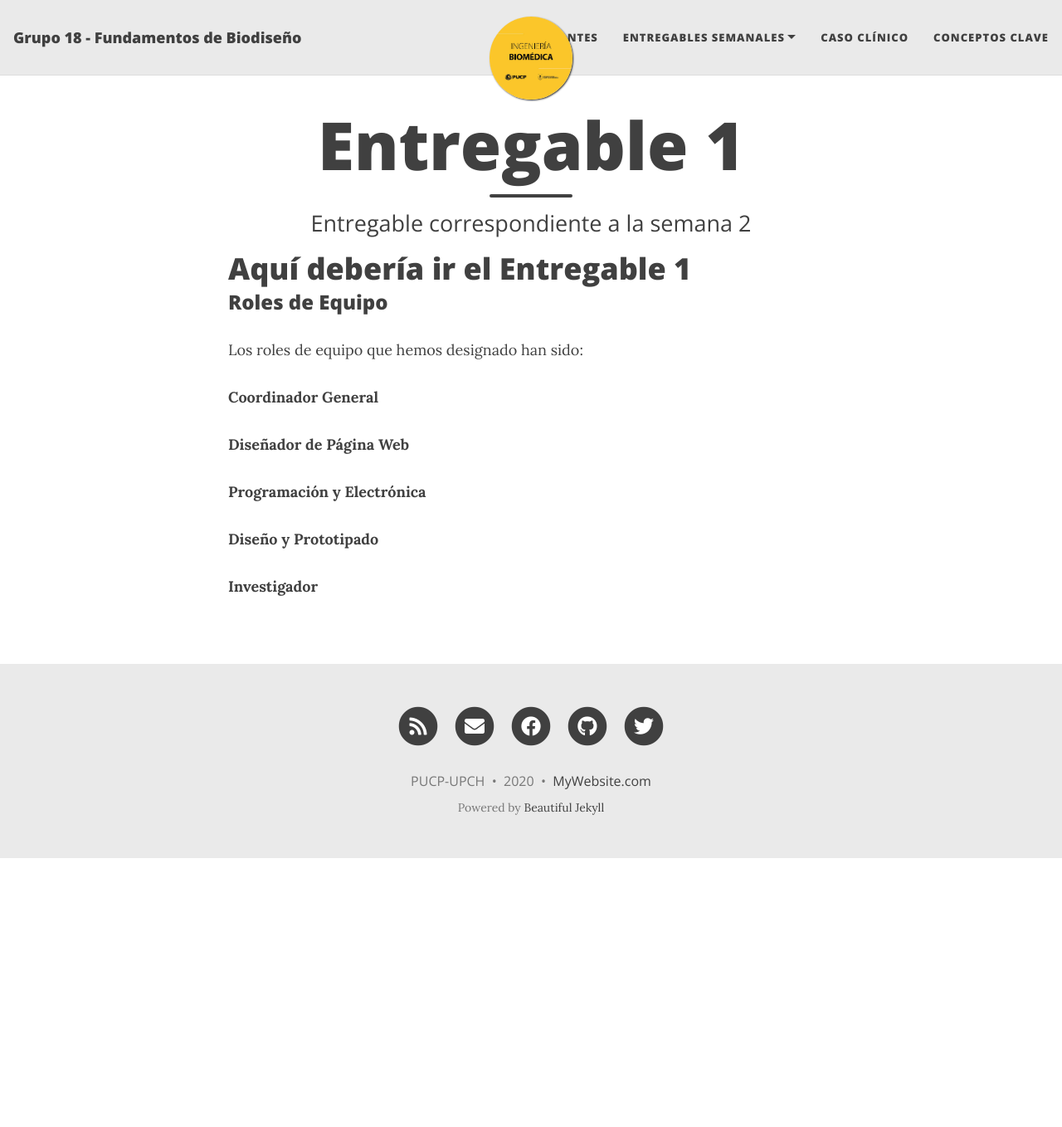
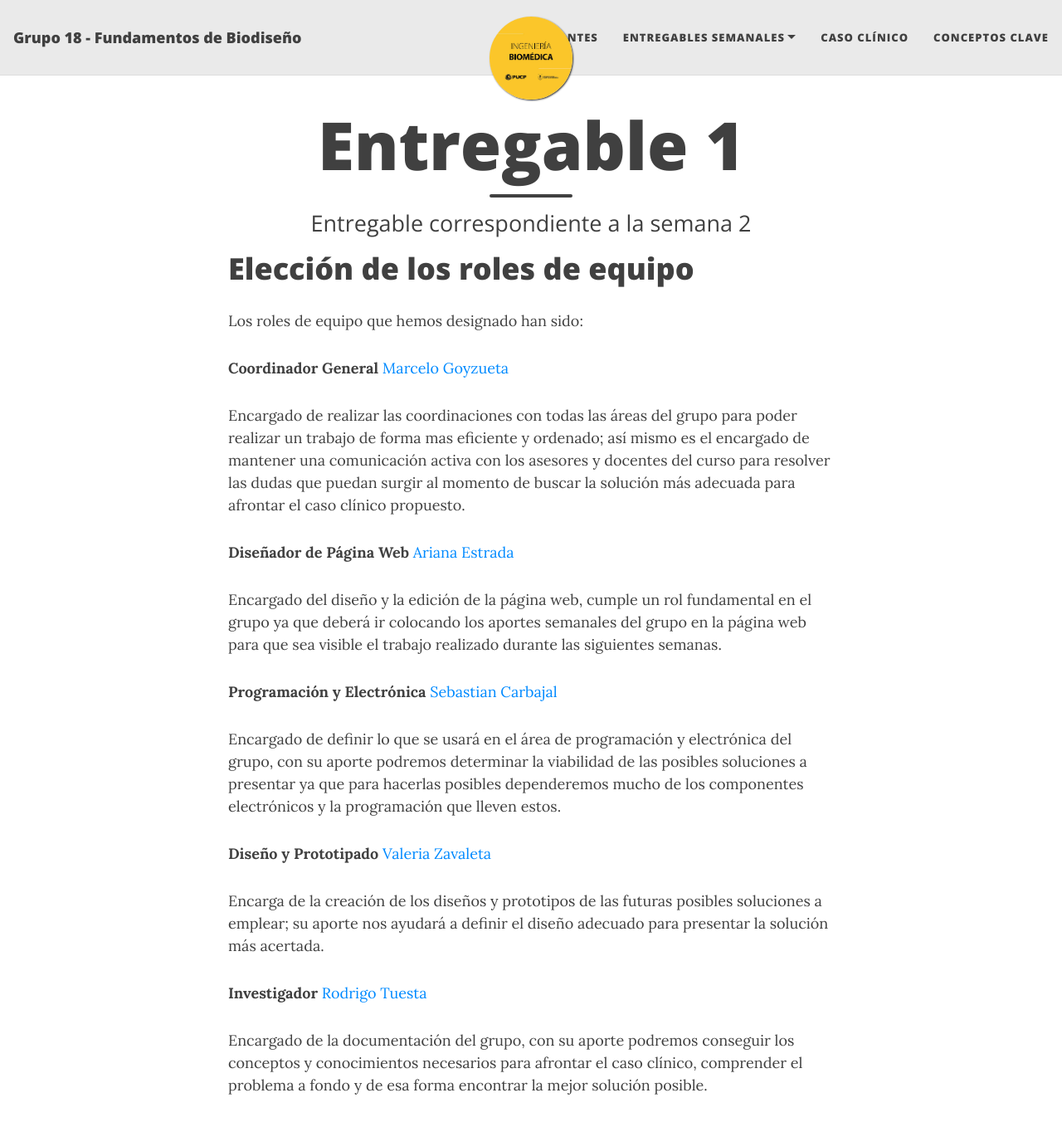
Before and after one commit to equipo18-fundbio/equipo18-fundbio1, a Jekyll site: the page built from Entregables/Entregable_1.md, in a window 1280 px wide and 1400 px high. Shown: the top 1358 px of the window at 83% size. Built offline with Jekyll 4.4.1, drawn with Linux system fonts in a browser that asks for light colours; nearby versions of some CDN libraries.

Commit message:
Update Entregable_1.md

```diff
--- a/Entregables/Entregable_1.md
+++ b/Entregables/Entregable_1.md
@@ -4,17 +4,35 @@ title: Entregable 1
 subtitle: Entregable correspondiente a la semana 2
 ---
 
-# Aquí debería ir el Entregable 1
-### Roles de Equipo
+
+# Elección de los roles de equipo
 
 Los roles de equipo que hemos designado han sido:
 
 **Coordinador General**
+[Marcelo Goyzueta](aboutme)
+
+Encargado de realizar las coordinaciones con todas las áreas del grupo para poder realizar un trabajo de forma mas eficiente y ordenado; así mismo es el encargado de mantener una comunicación activa con los asesores y docentes del curso para resolver las dudas que puedan surgir al momento de buscar la solución más adecuada para afrontar el caso clínico propuesto.
+
 
 **Diseñador de Página Web**
+[Ariana Estrada](aboutme)
+
+Encargado del diseño y la edición de la página web, cumple un rol fundamental en el grupo ya que deberá ir colocando los aportes semanales del grupo en la página web para que sea visible el trabajo realizado durante las siguientes semanas.
+
 
 **Programación y Electrónica**
+[Sebastian Carbajal](aboutme)
+
+Encargado de definir lo que se usará en el área de programación y electrónica del grupo, con su aporte podremos determinar la viabilidad de las posibles soluciones a presentar ya que para hacerlas posibles dependeremos mucho de los componentes electrónicos y la programación que lleven estos.
+
 
 **Diseño y Prototipado**
+[Valeria Zavaleta](aboutme)
+
+Encarga de la creación de los diseños y prototipos de las futuras posibles soluciones a emplear; su aporte nos ayudará a definir el diseño adecuado para presentar la solución más acertada.
 
 **Investigador**
+[Rodrigo Tuesta](aboutme)
+
+Encargado de la documentación del grupo, con su aporte podremos conseguir los conceptos y conocimientos necesarios para afrontar el caso clínico, comprender el problema a fondo y de esa forma encontrar la mejor solución posible.
```
